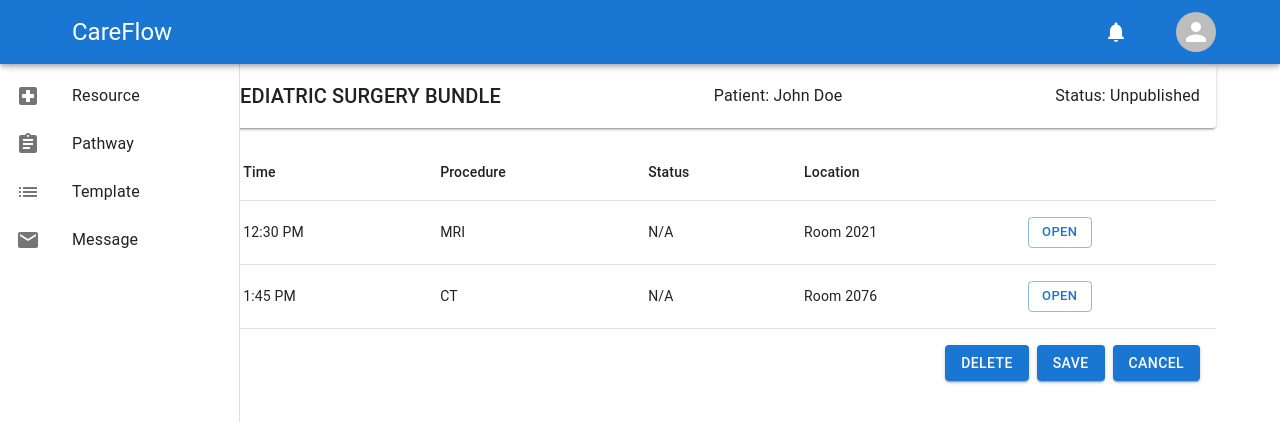
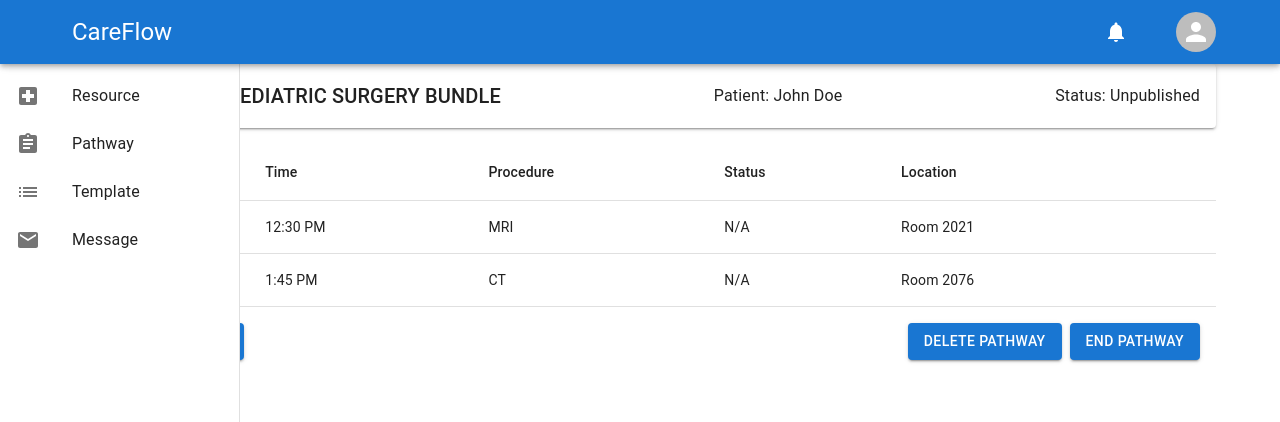
Before and after one commit to Hua5253/Care-Flow, a React (Vite) app in the folder client/: page /manager-procedure in a window 1280 px wide. Shown: the top 422 px of the page. Built offline with nearby package versions, Linux system fonts and the light colour scheme.

Commit message:
change pathway page and procedure page button layout and logic, make the meanings more clear

```diff
--- /dev/null
+++ b/client/src/components/pathwaysTab/modals/DeletePathwayModal.tsx
@@ -0,0 +1,69 @@
+import Box from "@mui/material/Box";
+import Modal from "@mui/material/Modal";
+import Button from "@mui/material/Button";
+
+const modalStyle = {
+  display: "flex",
+  alignItems: "center",
+  justifyContent: "center",
+};
+
+const paperStyle = {
+  backgroundColor: "#5C6B73",
+  boxShadow: "0 3px 5px 2px rgba(0, 0, 0, .3)",
+  padding: "20px",
+  color: "#ffffff",
+  textAlign: "center",
+  fontSize: "1.5rem",
+};
+
+const buttonContainerStyle = {
+  marginTop: "20px",
+  display: "flex",
+  justifyContent: "space-around",
+};
+
+interface Props {
+    handleConfirm: () => void;
+    handleCancel: () => void;
+}
+
+export default function DeletePathwayModal({handleConfirm, handleCancel}: Props) {
+
+  let title = (
+    <h2 id="confirmation-modal-title">Do you want to Delete this Pathway?</h2>
+  );
+
+  return (
+    <Modal
+      open={true}
+      style={modalStyle}
+      aria-labelledby="confirmation-modal-title"
+      aria-describedby="confirmation-modal-description"
+    >
+      <Box sx={paperStyle}>
+        <div>
+          {title}
+          <div style={buttonContainerStyle}>
+            <Button
+              onClick={handleConfirm}
+              variant="contained"
+              color="primary"
+              style={{ backgroundColor: "#253237", color: "#ffffff" }}
+            >
+              Confirm
+            </Button>
+            <Button
+              onClick={handleCancel}
+              variant="contained"
+              color="primary"
+              style={{ backgroundColor: "#253237", color: "#ffffff" }}
+            >
+              Cancel
+            </Button>
+          </div>
+        </div>
+      </Box>
+    </Modal>
+  );
+}
--- a/client/src/components/pathwaysTab/pathwayScreen/PathwayList.tsx
+++ b/client/src/components/pathwaysTab/pathwayScreen/PathwayList.tsx
@@ -9,6 +9,7 @@ import {
   TableHead,
   TableRow,
 } from "@mui/material";
+import { useNavigate } from "react-router-dom";
 
 interface Column {
   id: "name" | "patient" | "status" | "open";
@@ -43,6 +44,8 @@ interface showModal {
 }
 
 function Pathways({ showModal }: showModal) {
+  const navigate = useNavigate();
+
   return (
     <Box sx={{ flexGrow: 1, p: 7 }}>
       <Paper sx={{ width: "100%", overflow: "hidden" }}>
@@ -74,7 +77,7 @@ function Pathways({ showModal }: showModal) {
                     <TableCell align={"center"}>{pathway.patient}</TableCell>
                     <TableCell align={"center"}>{pathway.status}</TableCell>
                     <TableCell align={"right"}>
-                      <Button variant="contained" sx={{ m: 1 }}>
+                      <Button variant="contained" sx={{ m: 1 }} onClick={() => navigate('/manager-procedure')}>
                         Open
                       </Button>
                     </TableCell>
--- a/client/src/components/pathwaysTab/procedureScreen/FooterButton.tsx
+++ /dev/null
@@ -1,27 +0,0 @@
-import { Box, Button } from "@mui/material";
-
-interface Props {
-  handleEditClick: () => void;
-  handleDelete: () => void;
-}
-
-const FooterButtons = ({ handleEditClick, handleDelete }: Props) => {
-  return (
-    <Box display="flex" justifyContent="space-between" padding={2}>
-      <Button variant="contained" color="primary" onClick={handleEditClick}>
-        Edit
-      </Button>
-      <Box sx={{ display: "flex", gap: 1 }}>
-        <Button variant="contained" color="primary">
-          Publish
-        </Button>
-        <Button variant="contained">End</Button>
-        <Button variant="contained" onClick={handleDelete}>
-          Delete
-        </Button>
-      </Box>
-    </Box>
-  );
-};
-
-export default FooterButtons;
--- a/client/src/components/pathwaysTab/procedureScreen/InEditFooterButtons.tsx
+++ /dev/null
@@ -1,30 +0,0 @@
-import { Box, Button } from "@mui/material";
-
-interface Props {
-  handleSaveClick: () => void;
-  handleAddProcedure: () => void;
-}
-
-const InEditFooterButtons = ({
-  handleSaveClick,
-  handleAddProcedure,
-}: Props) => {
-  return (
-    <Box display="flex" justifyContent="space-between" padding={2}>
-      <Button variant="contained" color="primary" onClick={handleAddProcedure}>
-        Add
-      </Button>
-      <Box sx={{ display: "flex", gap: 1 }}>
-        <Button variant="contained" color="primary">
-          Delete
-        </Button>
-        <Button variant="contained" onClick={handleSaveClick}>
-          Save
-        </Button>
-        <Button variant="contained">Cancel</Button>
-      </Box>
-    </Box>
-  );
-};
-
-export default InEditFooterButtons;
--- /dev/null
+++ b/client/src/components/pathwaysTab/procedureScreen/ProcedureButtons.tsx
@@ -0,0 +1,58 @@
+import { Box, Button } from "@mui/material";
+
+interface Props {
+  inEdit: boolean;
+  handleEditClick: () => void;
+  handleSaveClick: () => void;
+  handleAddProcedure: () => void;
+  handleDeletePathway: () => void;
+}
+
+// publish button will only be enable when the status of pathway is unpulished
+// end pathway button will only be enable when all procedures are completed.
+
+function ProcedureButtons({
+  inEdit,
+  handleEditClick,
+  handleSaveClick,
+  handleAddProcedure,
+  handleDeletePathway
+}: Props) {
+  if (inEdit) {
+    return (
+      <Box display="flex" justifyContent="space-between" padding={2}>
+        <Button
+          variant="contained"
+          color="primary"
+          onClick={handleAddProcedure}
+        >
+          Add Procedure
+        </Button>
+        <Box sx={{ display: "flex", gap: 1 }}>
+          <Button variant="contained" onClick={handleSaveClick}>
+            Save Changes
+          </Button>
+        </Box>
+      </Box>
+    );
+  } else {
+    return (
+      <Box display="flex" justifyContent="space-between" padding={2}>
+        <Box sx={{ display: "flex", gap: 1 }}>
+          <Button variant="contained" color="primary" onClick={handleEditClick}>
+            Edit
+          </Button>
+          <Button variant="contained" color="primary">
+            publish
+          </Button>
+        </Box>
+        <Box sx={{ display: "flex", gap: 1 }}>
+          <Button variant="contained" onClick={handleDeletePathway}>Delete Pathway</Button>
+          <Button variant="contained">End Pathway</Button>
+        </Box>
+      </Box>
+    );
+  }
+}
+
+export default ProcedureButtons;
--- a/client/src/components/pathwaysTab/procedureScreen/ProcedureList.tsx
+++ b/client/src/components/pathwaysTab/procedureScreen/ProcedureList.tsx
@@ -24,7 +24,12 @@ const procedures = [
   },
 ];
 
-const ProcedureList = () => {
+interface Props {
+  inEdit: boolean;
+  handleDeleteProcedure: () => void;
+}
+
+function ProcedureList({ inEdit, handleDeleteProcedure }: Props) {
   return (
     <Table>
       <TableHead>
@@ -39,22 +44,33 @@ const ProcedureList = () => {
       </TableHead>
       <TableBody>
         {procedures.map((procedure, index) => (
-          <TableRow key={index}>
+          <TableRow key={index} hover sx={{ cursor: "pointer" }}>
             <TableCell>{procedure.date}</TableCell>
             <TableCell>{procedure.time}</TableCell>
             <TableCell>{procedure.procedure}</TableCell>
             <TableCell>{procedure.status}</TableCell>
             <TableCell>{procedure.location}</TableCell>
             <TableCell>
-              <Button variant="outlined" size="small">
-                Open
-              </Button>
+              {inEdit && (
+                <div>
+                  <Button
+                    variant="outlined"
+                    size="small"
+                    sx={{ marginRight: "8px" }}
+                  >
+                    Edit
+                  </Button>
+                  <Button variant="outlined" size="small" onClick={handleDeleteProcedure}>
+                    Delete
+                  </Button>
+                </div>
+              )}
             </TableCell>
           </TableRow>
         ))}
       </TableBody>
     </Table>
   );
-};
+}
 
 export default ProcedureList;
--- a/client/src/components/pathwaysTab/procedureScreen/ProcedureScreen.tsx
+++ b/client/src/components/pathwaysTab/procedureScreen/ProcedureScreen.tsx
@@ -1,19 +1,20 @@
 import { Box, Container } from "@mui/material";
 import ProcedureBanner from "./ProcedureBanner";
 import ProcedureList from "./ProcedureList";
-import InEditFooterButtons from "./InEditFooterButtons";
 import AppBanner from "../../AppBanner/AppBanner";
 import { useState } from "react";
-import FooterButtons from "./FooterButton";
 import DeleteProcedureModal from "../modals/DeleteProcedureModal";
 import EditProcedureModal from "../modals/EditProcedureModal";
 import ManagerSideBar from "../../SideBar/ManagerSideBar";
+import ProcedureButtons from "./ProcedureButtons";
+import DeletePathwayModal from "../modals/DeletePathwayModal";
 
 function ProcedureScreen() {
-  const [inEdit, setInEdit] = useState(true);
+  const [inEdit, setInEdit] = useState(false);
   const [showDeleteProcedureModal, setShowDeleteProcedureModal] =
     useState(false);
   const [showEditProcedureModal, setShowEditProcedureModal] = useState(false);
+  const [showDeletePathwayModal, setShowDeletePathwayModal] = useState(false);
 
   return (
     <Container id="app">
@@ -21,25 +22,34 @@ function ProcedureScreen() {
         <AppBanner cred={true} />
         <ManagerSideBar />
         <ProcedureBanner />
-        <ProcedureList />
-        {inEdit ? (
-          <InEditFooterButtons
-            handleSaveClick={() => setInEdit(false)}
-            handleAddProcedure={() => setShowEditProcedureModal(true)}
-          />
-        ) : (
-          <FooterButtons
-            handleEditClick={() => setInEdit(true)}
-            handleDelete={() => setShowDeleteProcedureModal(true)}
-          />
-        )}
+        <ProcedureList
+          inEdit={inEdit}
+          handleDeleteProcedure={() => setShowDeleteProcedureModal(true)}
+        />
+        <ProcedureButtons
+          inEdit={inEdit}
+          handleEditClick={() => setInEdit(true)}
+          handleSaveClick={() => setInEdit(false)}
+          handleAddProcedure={() => setShowEditProcedureModal(true)}
+          handleDeletePathway={() => setShowDeletePathwayModal(true)}
+        />
         {showDeleteProcedureModal && (
           <DeleteProcedureModal
             handleConfirm={() => setShowDeleteProcedureModal(false)}
             handleCancel={() => setShowDeleteProcedureModal(false)}
           />
         )}
-        {showEditProcedureModal && <EditProcedureModal handleClose={() => setShowEditProcedureModal(false)}/>}
+        {showEditProcedureModal && (
+          <EditProcedureModal
+            handleClose={() => setShowEditProcedureModal(false)}
+          />
+        )}
+        {showDeletePathwayModal && (
+          <DeletePathwayModal
+            handleConfirm={() => setShowDeletePathwayModal(false)}
+            handleCancel={() => setShowDeletePathwayModal(false)}
+          />
+        )}
       </Box>
     </Container>
   );
```
Also changed, not shown: client/src/components/pathwaysTab/modals/EditProcedureModal.tsx (+11 -11 lines).
